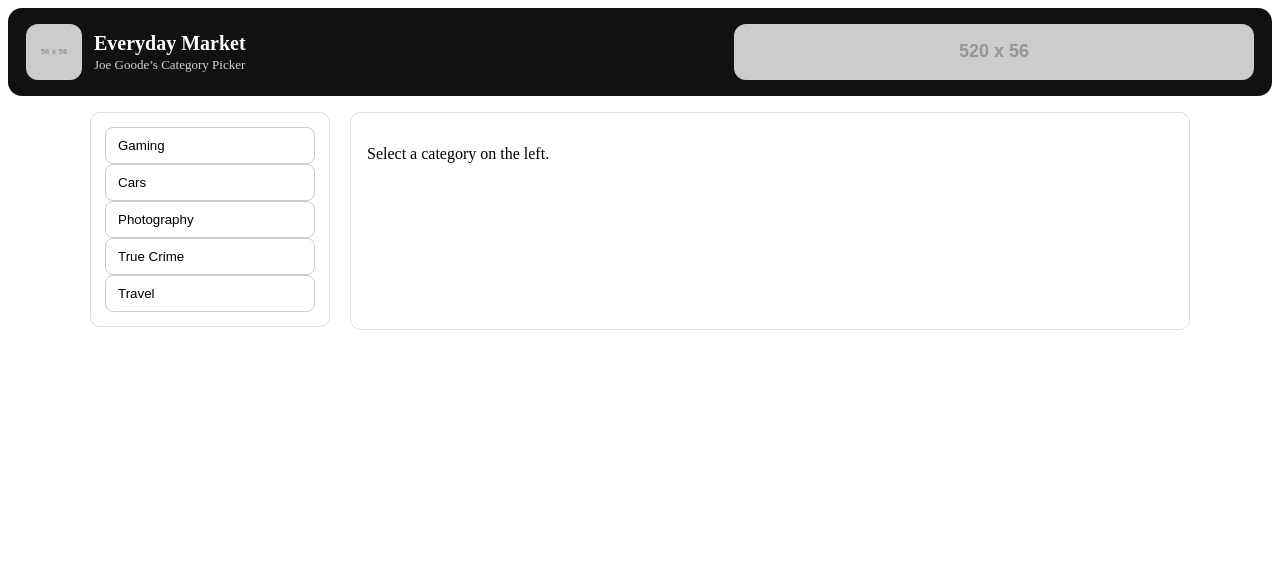
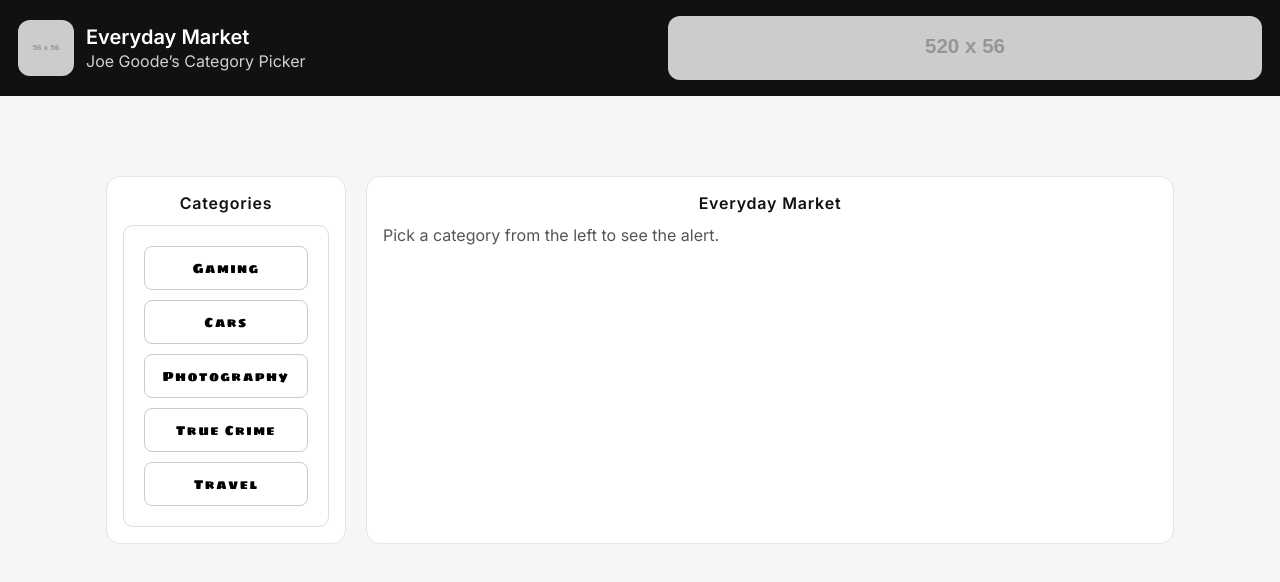
Before and after one commit to jgoode07/Frontend-Frameworks, an Angular app in the folder everyday-market-app/: page / in a window 1280 px wide. Shown: the top 582 px of the page. Built offline with nearby package versions, Linux system fonts and the light colour scheme.

Commit message:
Style market layout and menu items
Add Google font links

```diff
--- a/everyday-market-app/src/app/market/category-menu-item/category-menu-item.css
+++ b/everyday-market-app/src/app/market/category-menu-item/category-menu-item.css
@@ -1,13 +1,22 @@
 .item {
     width: 100%;
-    text-align: left;
+    font-family: "Sigmar One", sans-serif;
+    letter-spacing: .1em;
+    text-align: center;
     padding: 10px 12px;
     border: 1px solid #ccc;
     border-radius: 8px;
     background: #fff;
     cursor: pointer;
+    /* Indicates it's clickable */
+    transition: transform 0.05s ease, background 0.15s ease;
 }
 
-.item+.item {
-    margin-top: 10px;
+.item:hover {
+    background: #f2f2f2;
 }
+
+/* When clicked, gives impression it's pressed down */
+.item:active {
+    transform: translateY(1px);
+}
--- a/everyday-market-app/src/app/market/category-menu/category-menu.css
+++ b/everyday-market-app/src/app/market/category-menu/category-menu.css
@@ -1,6 +1,9 @@
+/* Category Buttons */
 .menu {
+    display: grid;
+    gap: 10px;
     border: 1px solid #ddd;
     border-radius: 10px;
-    padding: 14px;
+    padding: 20px;
     background: #fff;
 }
--- a/everyday-market-app/src/app/market/products-page/products-page.css
+++ b/everyday-market-app/src/app/market/products-page/products-page.css
@@ -1,14 +1,27 @@
 .market {
     display: grid;
     grid-template-columns: 240px 1fr;
-    gap: 20px;
-    align-items: start;
+    gap: 1.25rem;
+    margin-top: 4rem;
 }
 
+.sidebar,
 .content {
-    min-height: 184px;
-    border: 1px solid #ddd;
-    border-radius: 10px;
-    padding: 16px;
     background: #fff;
+    border: 1px solid #e5e5e5;
+    border-radius: 14px;
+    padding: 1rem;
 }
+
+.panel-title {
+    margin: 0 0 12px;
+    text-align: center;
+    font-size: 1rem;
+    font-weight: 600;
+    letter-spacing: 0.05em;
+}
+
+.hint {
+    margin: 0;
+    color: #555;
+}
--- a/everyday-market-app/src/app/market/products-page/products-page.html
+++ b/everyday-market-app/src/app/market/products-page/products-page.html
@@ -1,7 +1,13 @@
 <section class="market">
-    <app-category-menu [categories]="categoryList" (categorySelected)="onCategorySelected($event)"></app-category-menu>
+    <aside class="sidebar">
+        <h2 class="panel-title">Categories</h2>
+
+        <app-category-menu [categories]="categoryList"
+            (categorySelected)="onCategorySelected($event)"></app-category-menu>
+    </aside>
 
     <section class="content">
-        <p>Select a category on the left.</p>
+        <h2 class="panel-title">Everyday Market</h2>
+        <p class="hint">Pick a category from the left to see the alert.</p>
     </section>
 </section>
--- a/everyday-market-app/src/app/shared/header/header.css
+++ b/everyday-market-app/src/app/shared/header/header.css
@@ -4,7 +4,6 @@
     align-items: center;
     gap: 16px;
     padding: 16px 18px;
-    border-radius: 14px;
     background: #111;
     color: #fff;
 }
@@ -23,6 +22,8 @@
 }
 
 .title {
+    font-family: 'Inter', sans-serif;
+    font-weight: 600;
     font-size: 20px;
     margin: 0;
 }
@@ -30,11 +31,11 @@
 .subtitle {
     margin: 2px 0 0;
     opacity: 0.8;
-    font-size: 13px;
+    font-size: 1rem;
 }
 
 .banner {
-    height: 56px;
+    height: 4rem;
     border-radius: 12px;
     object-fit: cover;
 }
--- a/everyday-market-app/src/index.html
+++ b/everyday-market-app/src/index.html
@@ -1,13 +1,20 @@
 <!doctype html>
 <html lang="en">
+
 <head>
   <meta charset="utf-8">
   <title>EverydayMarketApp</title>
   <base href="/">
   <meta name="viewport" content="width=device-width, initial-scale=1">
   <link rel="icon" type="image/x-icon" href="favicon.ico">
+  <link rel="preconnect" href="https://fonts.googleapis.com">
+  <link rel="preconnect" href="https://fonts.gstatic.com" crossorigin>
+  <link href="https://fonts.googleapis.com/css2?family=Sigmar+One&display=swap" rel="stylesheet">
+  <link href="https://fonts.googleapis.com/css2?family=Inter:wght@400;600&display=swap" rel="stylesheet">
 </head>
+
 <body>
   <app-root></app-root>
 </body>
+
 </html>
--- a/everyday-market-app/src/styles.css
+++ b/everyday-market-app/src/styles.css
@@ -1 +1,10 @@
-/* You can add global styles to this file, and also import other style files */
+* {
+    box-sizing: border-box;
+}
+
+body {
+    margin: 0;
+    font-family: 'Inter', 'Segoe UI', sans-serif;
+    background: #f5f6f8;
+    color: #111;
+}
```
